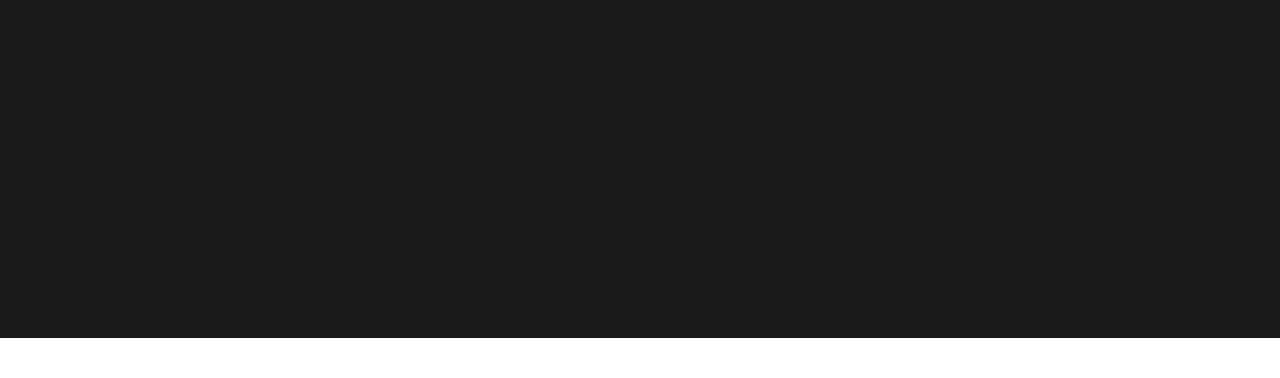
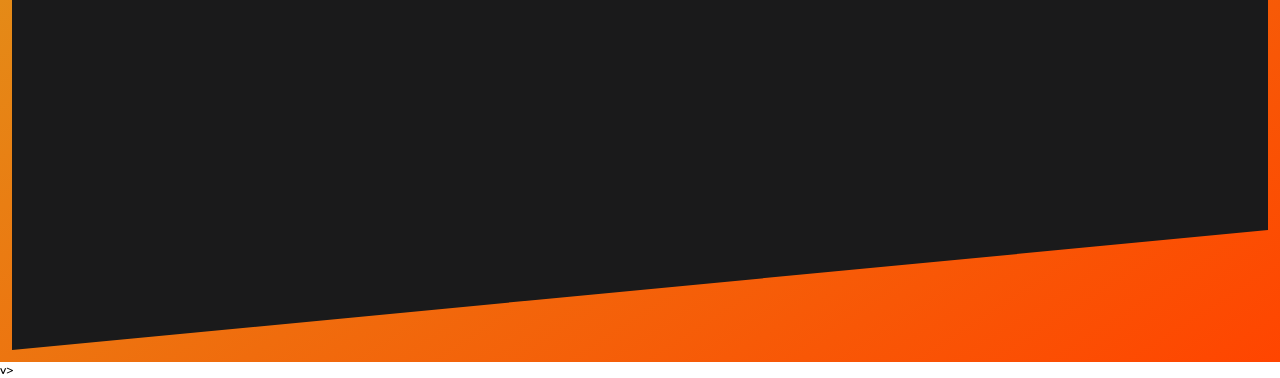
Before and after one commit to Infinitecodemage/Js-Recipe-App, a plain HTML site: page index.html in a window 1280 px wide. Shown: the part 462-840 px from the top of the page. Before the commit the page ends 800 px from the top, so only its background shows below. Drawn offline with nearby package versions, Linux system fonts and the light colour scheme.

Commit message:
added a border

```diff
--- a/index.html
+++ b/index.html
@@ -9,15 +9,14 @@
 </head>
 
 <body>
-    <section>
-
+<div class="orange-div">
+    <section class="add-clip">
         <div class="container initial">
             <h1 class="brand">Meal App</h1>
             <form action="">
                 <input type="text" placeholder="Search Your Recipe.....">
                 <ion-icon name="search"></ion-icon>
             </form>
-
 
             <div class="search-result">
                 <!-- <div class="item">
@@ -31,7 +30,7 @@
             </div>
         </div>
     </section>
-
+</div>v>
     <script type="module" src="https://unpkg.com/ionicons@5.5.2/dist/ionicons/ionicons.esm.js"></script>
     <script nomodule src="https://unpkg.com/ionicons@5.5.2/dist/ionicons/ionicons.js"></script>
     <script src="./main.js"></script>
--- a/main.js
+++ b/main.js
@@ -2,6 +2,8 @@ const searchForm = document.querySelector('form');
 //now searchResultDiv references to element of class 'search-result'
 const searchResultDiv = document.querySelector('.search-result');
 const container = document.querySelector('.container');
+const orangeclip = document.querySelector('.add-clip');
+
 
 let searchQuery = '';
 const APP_ID = '600cc38e';
@@ -23,7 +25,11 @@ async function fetchAPI(){
 }
 
 function generateHTML(results){
+    console.log(container.classList);
     container.classList.remove('initial');
+    // return the list of CSS classes.
+    orangeclip.classList.remove('add-clip');
+
     let generatedHTML ='';
     results.map(result =>{
         generatedHTML +=`<div class="item">
--- a/style.css
+++ b/style.css
@@ -10,6 +10,10 @@ html{
     font-size: 12px;
     font-weight: 600;
 }
+.orange-div{
+    padding: 1rem;
+    background: top/contain linear-gradient(to left top, orangered, goldenrod);
+}
 
 section{
     min-height: 100vh;
@@ -21,6 +25,11 @@ section{
 
     padding: 100px 0;
     background-color: rgb(26, 26, 27);
+    /* clip-path: polygon(0 0, 100% 0%, 100% 85%, 0 100%); */
+}
+
+.add-clip{
+    clip-path: polygon(0 0, 100% 0%, 100% 85%, 0 100%);
 }
 
 .container{
@@ -124,6 +133,8 @@ form ion-icon{
     letter-spacing: 0.05rem;
 }
 
+
+
 .container.initial .brand{
     font-size: 7rem;
 }
@@ -155,3 +166,9 @@ form ion-icon{
     padding: 10px;
     font-size: 2rem;
 }
+
+
+::selection {
+    /* background: linear-gradient(orangered, goldenrod); */
+    background: rgba(255, 166, 0, 0.664);
+  }
```
